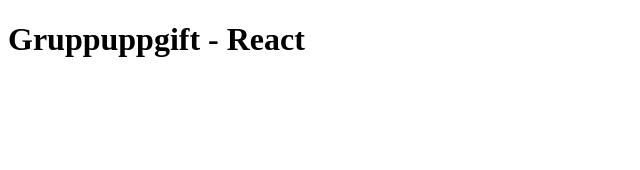
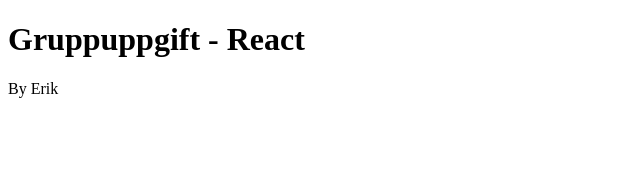
Before and after one commit to jazzjacob/react-grupparbete-webshop, a JavaScript app: page / in a window 1280 px wide. Shown: the top 170 px of the page, without its empty margins (0-640 px from the left). Built offline with nearby package versions, Linux system fonts and the light colour scheme; the HTML template or start-up script is replaced by a standard one.

Commit message:
Test by Erik

```diff
--- a/src/App.js
+++ b/src/App.js
@@ -1,6 +1,9 @@
 function App() {
   return (
-    <h1>Gruppuppgift - React</h1>
+    <>
+      <h1>Gruppuppgift - React</h1>
+      <p>By Erik</p>
+    </>
   );
 }
 
```
